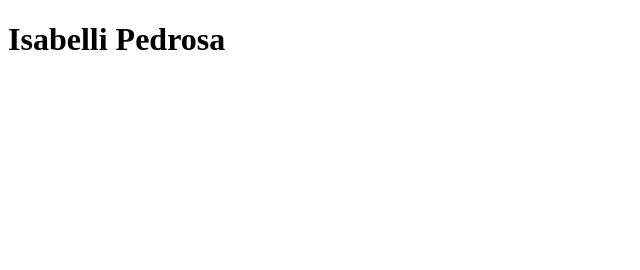
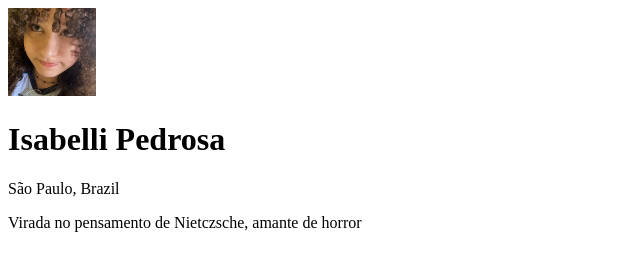
Before and after one commit to IsabelliPedrosa/meus-links, a plain HTML site: page index.html in a window 1280 px wide. Shown: the whole page, without its empty margins (0-640 px from the left). Drawn offline with Linux system fonts and the light colour scheme.

Commit message:
desenvolvimento do html

```diff
--- a/index.html
+++ b/index.html
@@ -7,7 +7,10 @@
 </head>
 <body>
     <div>
+        <img src="./7c99346f-6710-4134-acbf-5a34277480d1.jpg" alt="Ninguém sabe como tá a mente do palhaço (Criadora da pagína, Isabelli Pedrosa)">
         <h1>Isabelli Pedrosa</h1>
+        <p>São Paulo, Brazil</p>
+        <p>Virada no pensamento de Nietczsche, amante de horror</p>
     </div>
 </body>
 </html>
```
